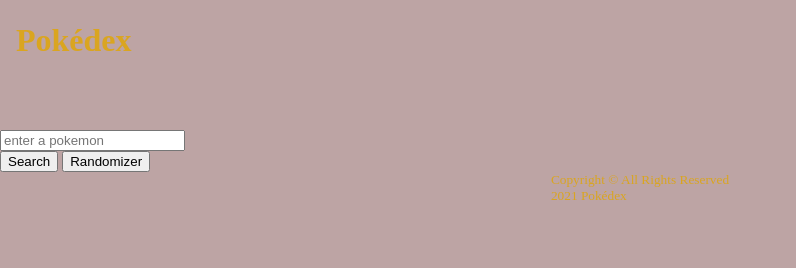
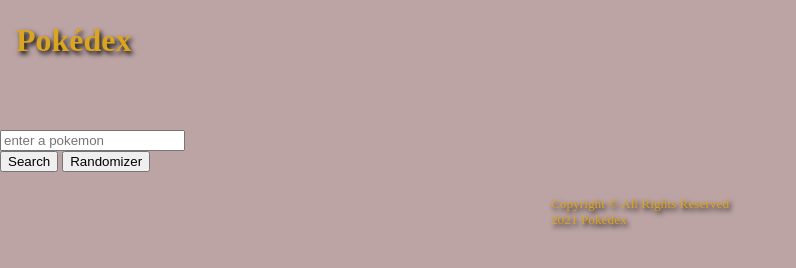
Before and after one commit to elvisEspinozaN/pokedex, a plain HTML site: page index.html in a window 1280 px wide. Shown: the whole page, without its empty margins (0-796 px from the left). Drawn offline with nearby package versions, Linux system fonts and the light colour scheme.

Commit message:
wip: added text shadow and more

```diff
--- a/style.css
+++ b/style.css
@@ -1,12 +1,6 @@
 *{
     box-sizing: border-box;
     margin: 0;
-}
-
-header{
-    display: flex;
-    align-items: center;
-    justify-content: center;
 }
 
 body{
@@ -19,8 +13,10 @@
 header, footer{
     display: flex;
     align-items: center;
+    justify-content: center;
     height: 5rem;
     color: rgb(218, 165, 32);
+    text-shadow: 2px 3px 5px #000000;
 }
 
 main{
```
